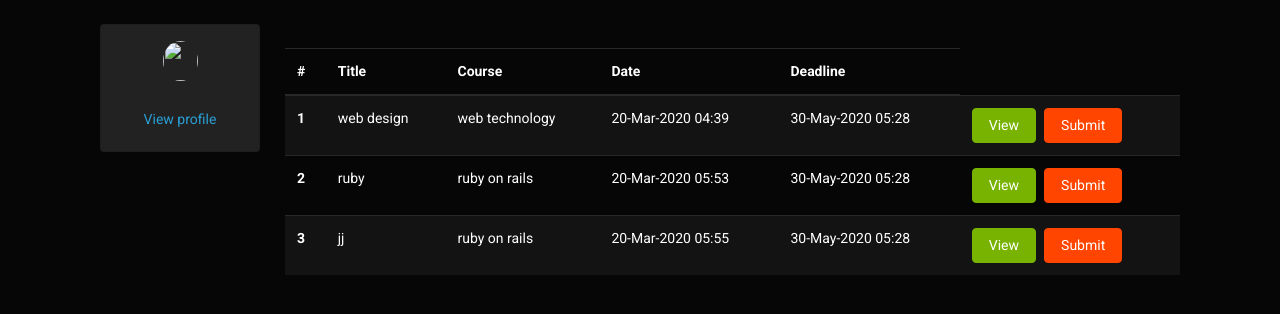
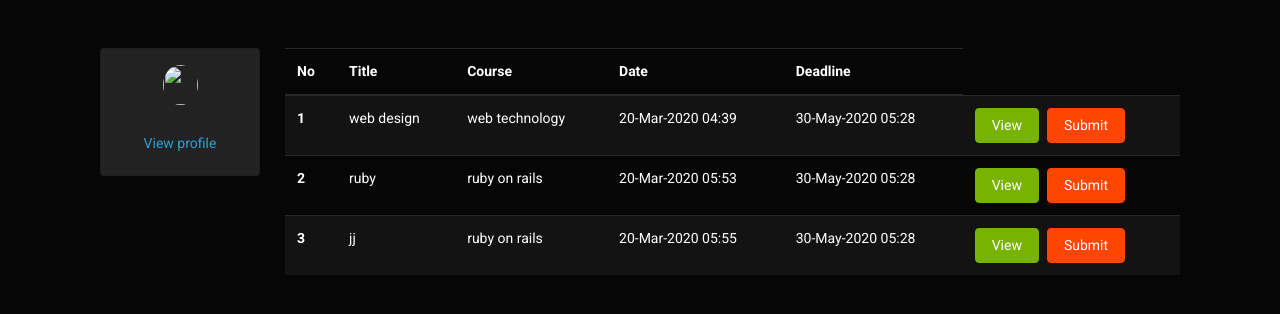
Before and after one commit to tharcissie1/P-project, a Django app: page /dashboard in a window 1280 px wide. Shown: the part 55-369 px from the top of the page. Run offline with Django 3.2, Linux system fonts and the light colour scheme; data comes from the database, SQL or seed files in the repository; both versions use the stored data as it was after the commit; parts of the project's set-up code (start-up, migrations or seed data) failed here and were passed over; some libraries are stand-ins or nearby versions.

Commit message:
worked on update page

```diff
--- a/templates/dashboard/dashboard.html
+++ b/templates/dashboard/dashboard.html
@@ -8,11 +8,9 @@
 {% block content %}
     <div class="container ">
       <div class="row">
-        <div class="col-md-2">
+        <div class="col-md-2 mt-4">
           <div class="left-column-container mt-4">
-
-<div class="card bg-light p-3 mb-3 align-items-center d-flex justify-content-center" style="width: 10rem; height:8rem; border: radius 0.5rem;">
-
+            <div class="card bg-light p-3 mb-3 rounded align-items-center d-flex justify-content-center" style="width: 10rem; height:8rem; border: radius 0.5rem;">
               <img class="rounded-circle " src="{{ user.profile.image.url }}"  style="height: 40px; width:35px ;" >
                 <div class="card-body text-center">
                   <h6>{{user.username}}</h6>
@@ -22,18 +20,16 @@
           </div>
         </div>
 
-    <!-- <div class="row"> -->
+
         <div class="col-md-10">
             <table class="table table-striped mt-5">
               <thead>
                 <tr class="text-justify">
-                  <th scope="col">#</th>
+                  <th scope="col">No</th>
                   <th scope="col">Title</th>
                   <th scope="col">Course</th>
-
                   <th scope="col">Date</th>
                   <th scope="col">Deadline</th>
-
                 </tr>
               </thead>
               <tbody>
@@ -42,7 +38,6 @@
                   <th scope="row">{{ object.id }}</th>
                   <td>{{ object.title }}</td>
                   <td>{{ object.course }}</td>
-
                   <td>{{ object.created_date }}</td>
                   <td>{{ object.deadline }}</td>
                     {% if object.is_past_due %}
@@ -55,7 +50,7 @@
               </tbody>
             </table>
         </div>
-    </div>
 
     </div>
+  </div>
 {% endblock %}
--- a/users/forms.py
+++ b/users/forms.py
@@ -37,7 +37,7 @@
     #  email = forms.EmailField(widget=forms.EmailInput(attrs={'class':'form-control'}))
      class Meta:
          model = User
-         fields = ('username', 'email')
+         fields = ()
 
 #####################     creating update profile picture form     ######################
 
```
Also changed, not shown: templates/user/update_profile.html (+25 -48 lines), db.sqlite3, media/profile_pics/_20180623_212520.jpg (added), media/profile_pics/_20180623_212520_C9v9t6E.jpg (added), media/profile_pics/_20180623_212520_DgmDmEq.jpg (added), media/profile_pics/_20180623_212520_EH8vpSb.jpg (added), media/profile_pics/_20180623_212520_JdRR5Ub.jpg (added), media/profile_pics/_20180623_212520_TFB3bb0.jpg (added), media/profile_pics/_20180623_212520_VvFmRBG.jpg (added), media/profile_pics/_20180623_212520_W0koyVT.jpg (added), media/profile_pics/_20180623_212520_iYywQFo.jpg (added), media/profile_pics/_20180623_212520_iuKi3zH.jpg (added), media/profile_pics/_20180623_212520_upPqSyL.jpg (added). Lines whose indentation alone changed are shown as unchanged.
